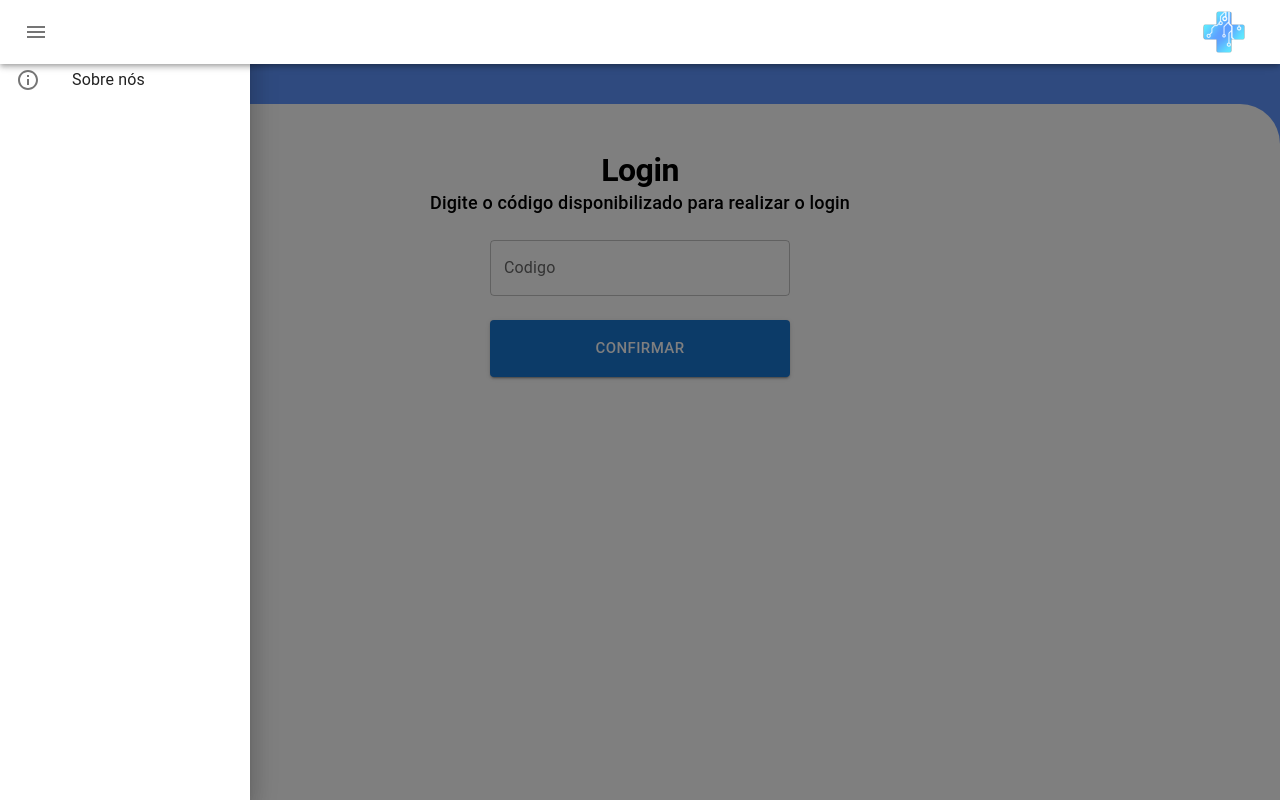
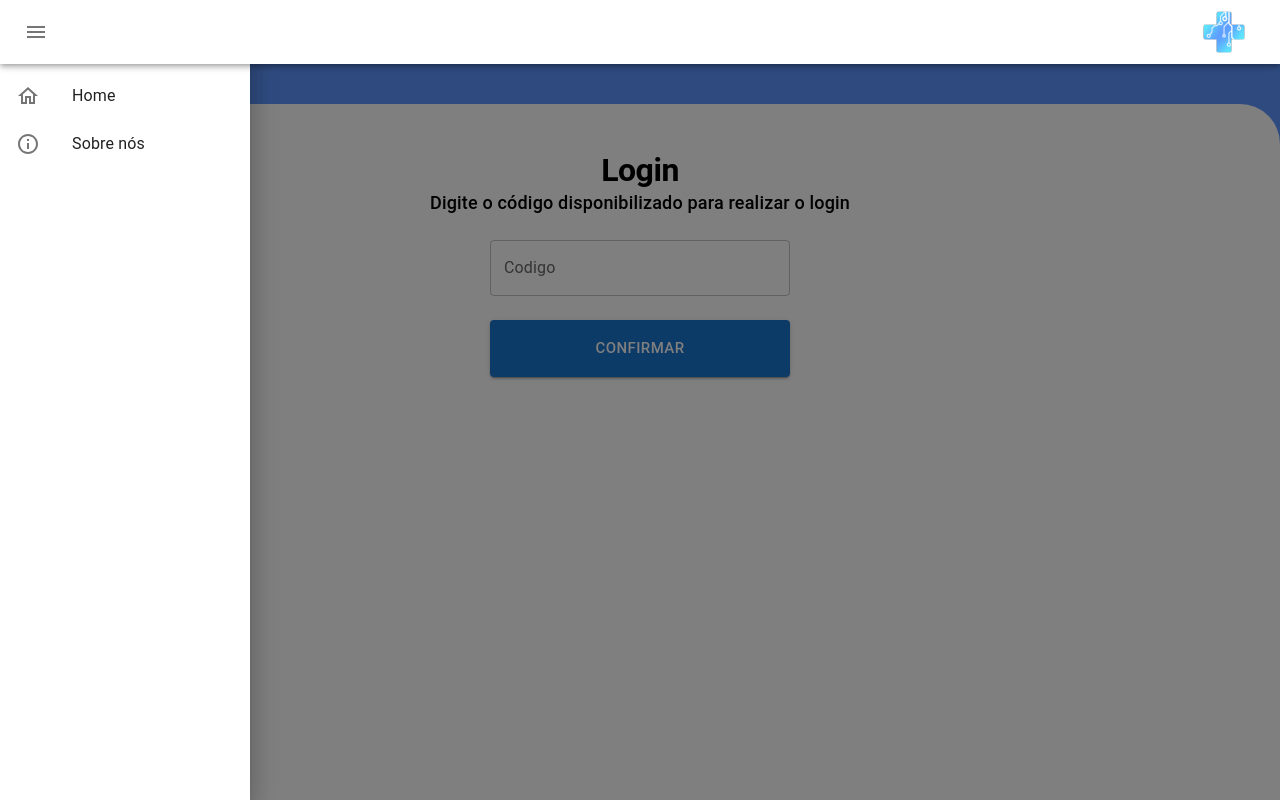
Before and after one commit to D1p7/MediAssist, a Next.js app: page / in a window 1280 px wide. Both pictures are taken after a click on the button 36 px from the left and 32 px from the top of the page. Built offline with nearby package versions, Linux system fonts and the light colour scheme.

Commit message:
Update index.js

```diff
--- a/src/components/Drawer/index.js
+++ b/src/components/Drawer/index.js
@@ -27,7 +27,7 @@ export default function TemporaryDrawer({ state = { left: false }, setState, han
 
   const list = (anchor) => (
     <Box
-      sx={{ width: 250, matginTop: "64px" }}
+      sx={{ width: 250, marginTop: "64px" }}
       role="presentation"
       onClick={toggleDrawer(anchor, false)}
       onKeyDown={toggleDrawer(anchor, false)}
```
